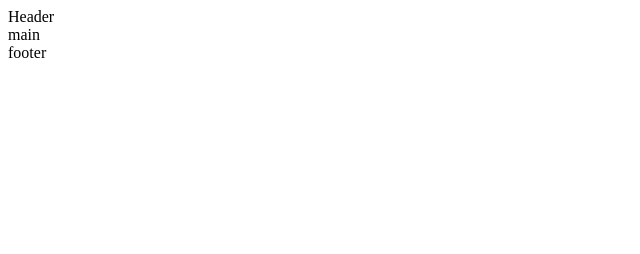
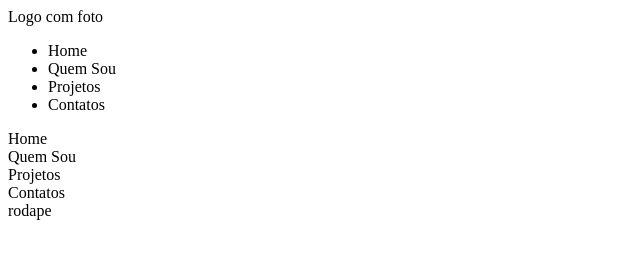
Before and after one commit to andrelcnunes2020/meusite, a plain HTML site: page index.html in a window 1280 px wide. Shown: the whole page, without its empty margins (0-640 px from the left). Drawn offline with Linux system fonts and the light colour scheme.

Commit message:
adicionei menu section e footer na index

```diff
--- a/index.html
+++ b/index.html
@@ -4,17 +4,43 @@
     <meta charset="UTF-8">
     <meta http-equiv="X-UA-Compatible" content="IE=edge">
     <meta name="viewport" content="width=device-width, initial-scale=1.0">
+    <link rel="stylesheet" href="style.css">
     <title>Document</title>
 </head>
 <body>
     <header>
-        Header
+        <div class="logo">
+            Logo com foto
+        </div>
+        <div id="menu">
+            <nav>
+                <ul>
+                    <li>Home</li>
+                    <li>Quem Sou</li>
+                    <li>Projetos</li>
+                    <li>Contatos</li>
+                </ul>
+            </nav>
+        </div>
     </header>
     <main>
-        main
+        <section class="home">
+            Home
+        </section>
+        <section class="quemsou">
+            Quem Sou
+        </section>
+        <section class="projetos">
+            Projetos
+        </section>
+        <section class="contatos">
+            Contatos
+        </section>
     </main>
     <footer>
-        footer
+        <div class="rodape">
+            rodape
+        </div>
     </footer>
 </body>
 </html>
```
